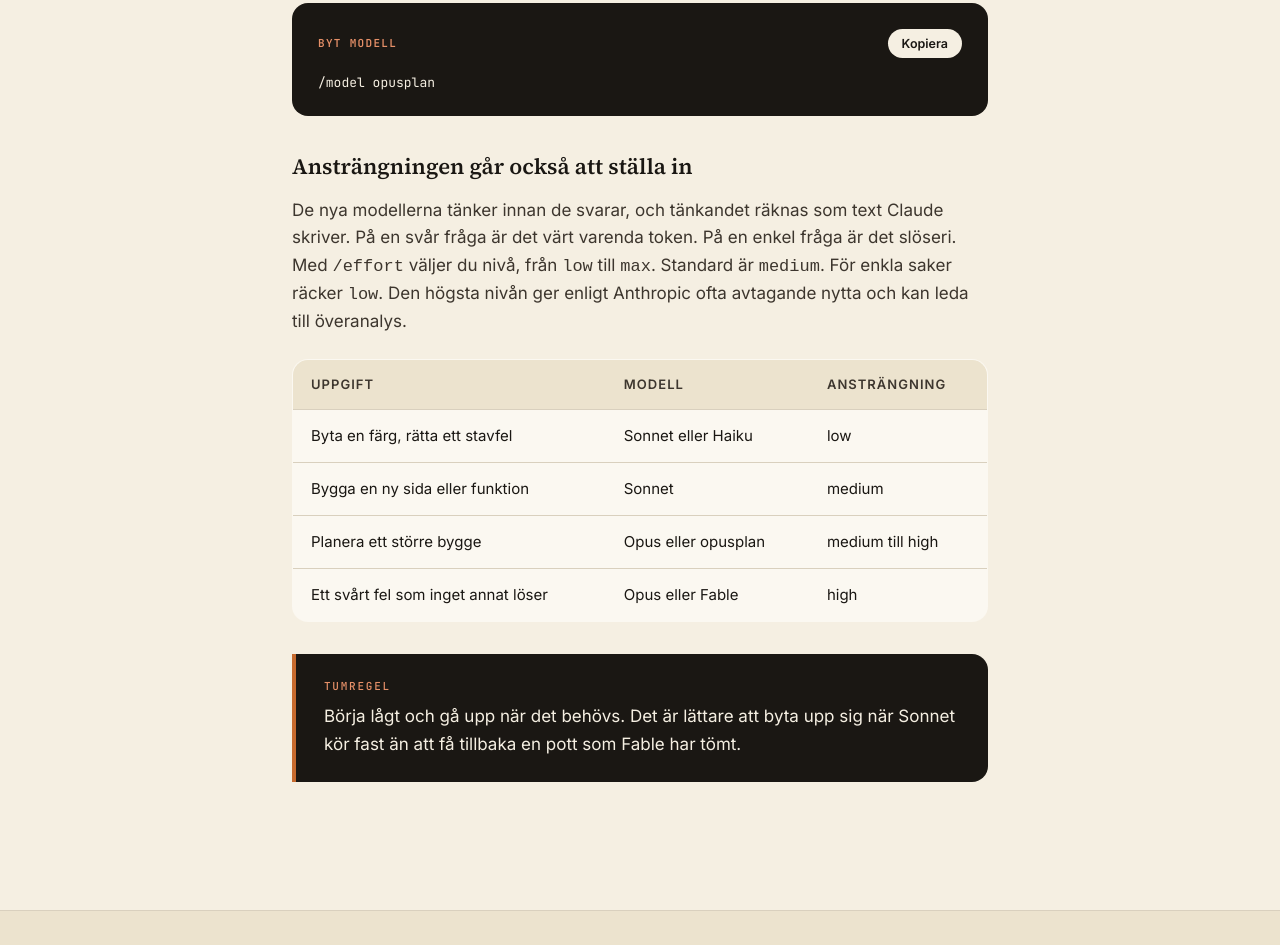
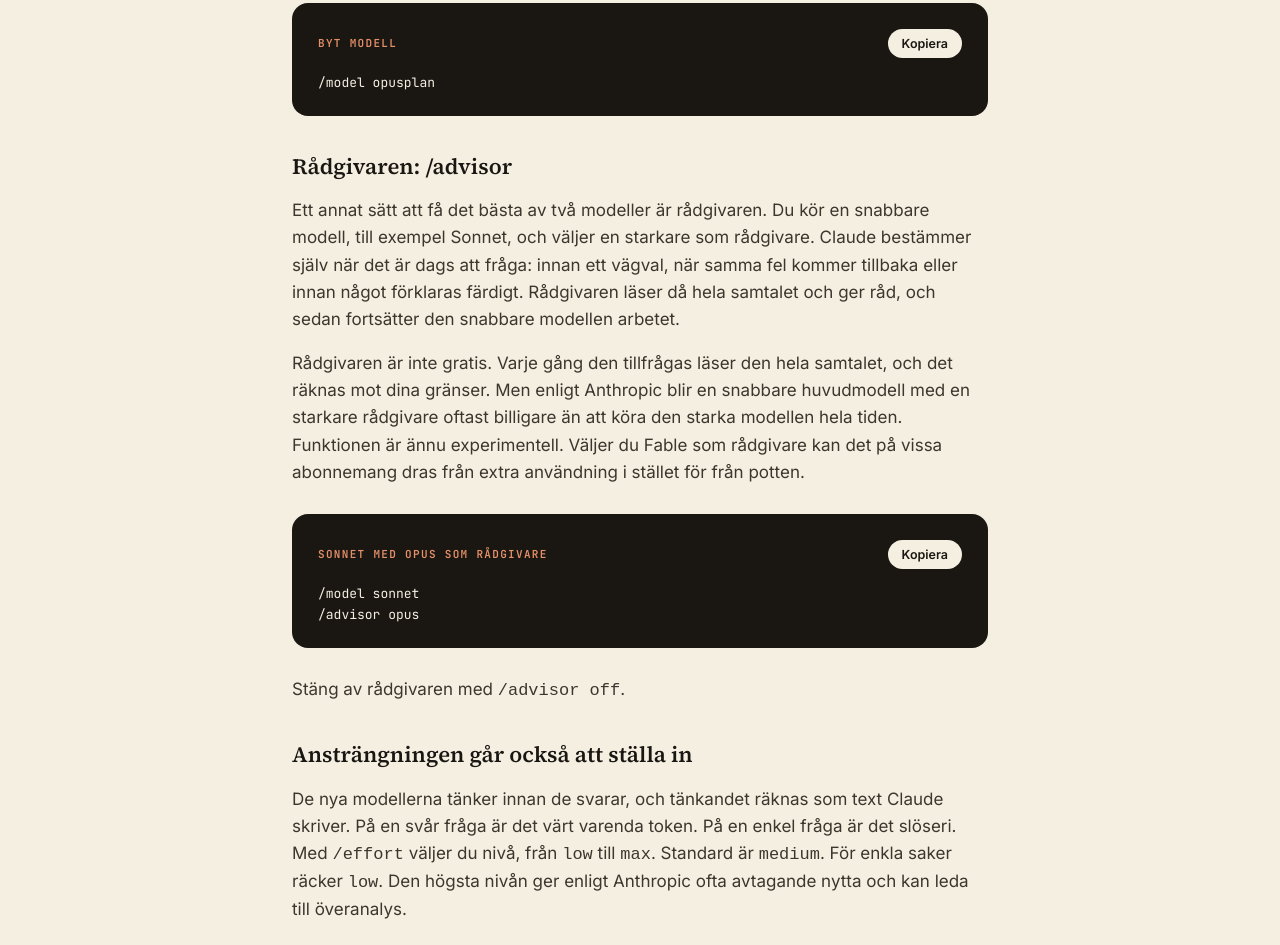
Before and after one commit to digitalutveckling101/claude-code-tokens, a plain HTML site: page index.html in a window 1280 px wide. Shown: the part 5110-6055 px from the top of the page. Drawn offline with Linux system fonts and the light colour scheme; a script that the page names is missing.

Commit message:
Lägg till rådgivaren /advisor i modul 3
Co-Authored-By: Claude Opus 5.5 <noreply@anthropic.com>

```diff
--- a/index.html
+++ b/index.html
@@ -1187,6 +1187,17 @@
 <pre id="modelText">/model opusplan</pre>
     </div>
 
+    <h3>Rådgivaren: /advisor</h3>
+    <p>Ett annat sätt att få det bästa av två modeller är rådgivaren. Du kör en snabbare modell, till exempel Sonnet, och väljer en starkare som rådgivare. Claude bestämmer själv när det är dags att fråga: innan ett vägval, när samma fel kommer tillbaka eller innan något förklaras färdigt. Rådgivaren läser då hela samtalet och ger råd, och sedan fortsätter den snabbare modellen arbetet.</p>
+    <p>Rådgivaren är inte gratis. Varje gång den tillfrågas läser den hela samtalet, och det räknas mot dina gränser. Men enligt Anthropic blir en snabbare huvudmodell med en starkare rådgivare oftast billigare än att köra den starka modellen hela tiden. Funktionen är ännu experimentell. Väljer du Fable som rådgivare kan det på vissa abonnemang dras från extra användning i stället för från potten.</p>
+
+    <div class="prompt-box">
+      <div class="ph"><span>Sonnet med Opus som rådgivare</span><button type="button" class="copy" data-target="advisorText">Kopiera</button></div>
+<pre id="advisorText">/model sonnet
+/advisor opus</pre>
+    </div>
+    <p>Stäng av rådgivaren med <code>/advisor off</code>.</p>
+
     <h3>Ansträngningen går också att ställa in</h3>
     <p>De nya modellerna tänker innan de svarar, och tänkandet räknas som text Claude skriver. På en svår fråga är det värt varenda token. På en enkel fråga är det slöseri. Med <code>/effort</code> väljer du nivå, från <code>low</code> till <code>max</code>. Standard är <code>medium</code>. För enkla saker räcker <code>low</code>. Den högsta nivån ger enligt Anthropic ofta avtagande nytta och kan leda till överanalys.</p>
 
```
Also changed, not shown: 1 other file.
